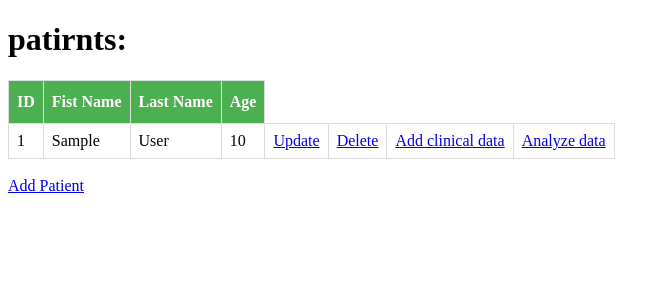
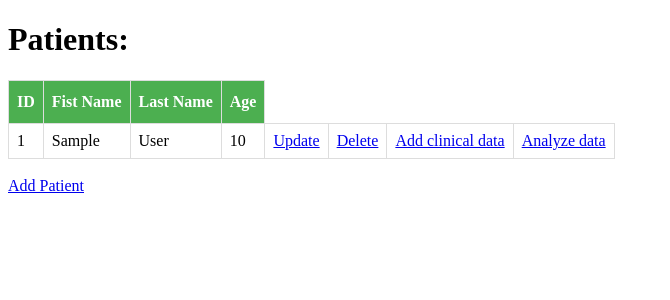
Before and after one commit to rutul22/clinicals, a Django app: page / in a window 1280 px wide. Shown: the top 300 px of the page, without its empty margins (0-670 px from the left). Run offline with Django 4.2, Linux system fonts and the light colour scheme; tables that the repository leaves empty hold one stand-in row (values such as "Sample post").

Commit message:
Update patient_list.html

```diff
--- a/templates/clinicalApp/patient_list.html
+++ b/templates/clinicalApp/patient_list.html
@@ -7,7 +7,7 @@
     <title>Patient List</title>
   </head>
   <body>
-    <h1>patirnts: </h1>
+    <h1>Patients: </h1>
     <table>
       <thead>
         <th>ID</th>
```
